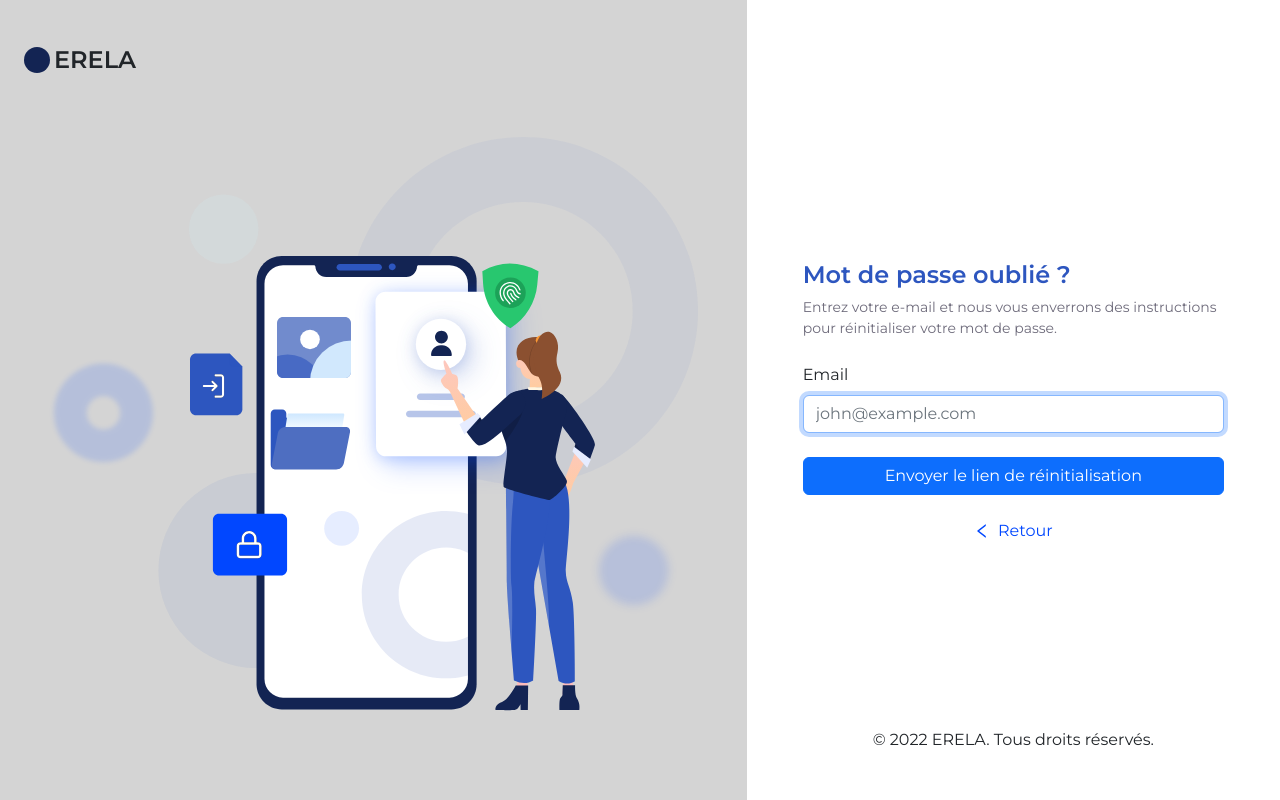
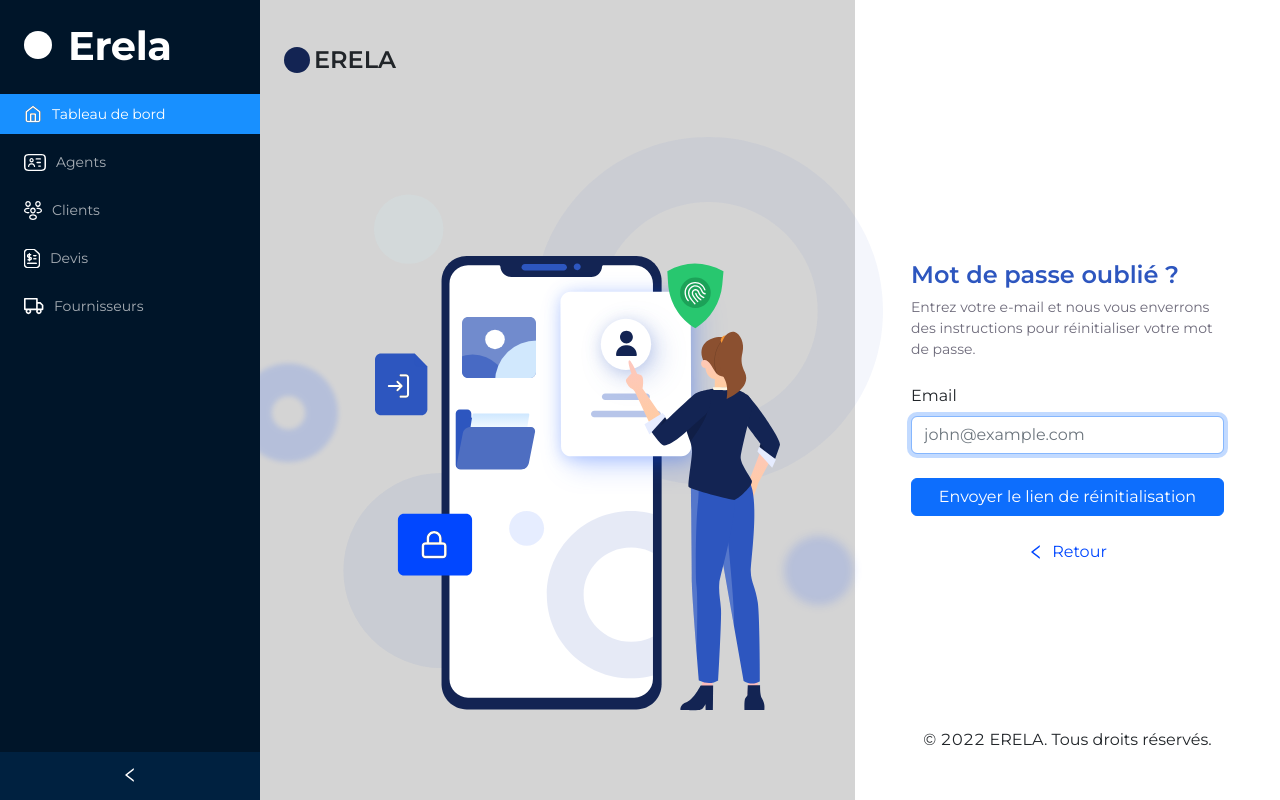
Before and after one commit to Aviad204/erela-login-page, a React (Create React App) app: page / in a window 1280 px wide. Built offline with nearby package versions, Linux system fonts and the light colour scheme.

Commit message:
WIP - Using navbar in global app for testing

```diff
--- a/src/App.jsx
+++ b/src/App.jsx
@@ -3,12 +3,16 @@
 import './App.css';
 import ForgotPasswordPage from './components/ForgotPasswordPage/ForgotPasswordPage';
 import LoginPage from './components/LoginPage/LoginPage';
+import SideNavBar from './components/SideNavBar/SideNavBar.tsx';
 
 function App() {
 
   return (
     <div className="App h-100">
-      <ForgotPasswordPage />
+      <div className="d-flex flex-row h-100">
+        <SideNavBar />
+        <ForgotPasswordPage />
+      </div>
     </div>
   );
 }
```
